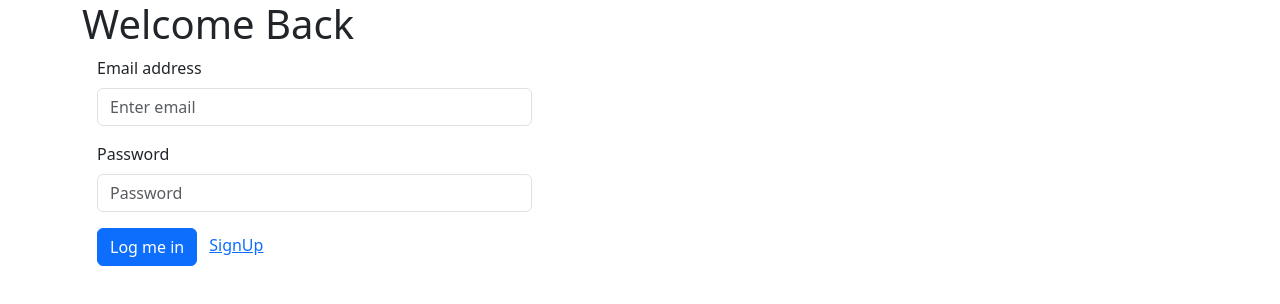
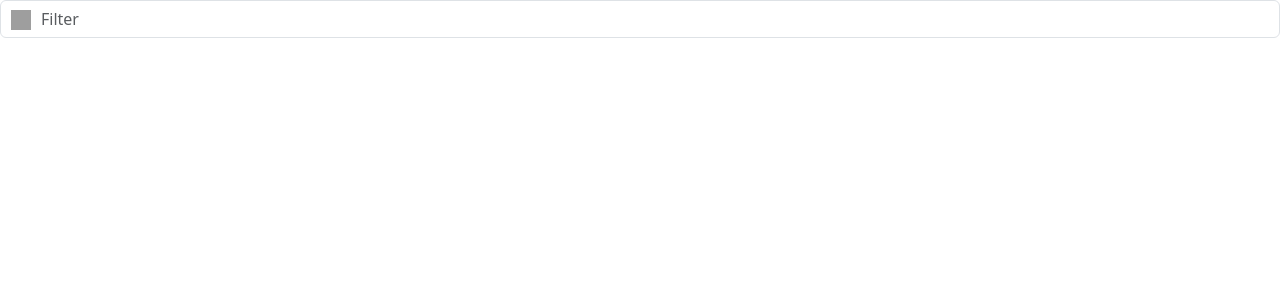
Before and after one commit to DorinMickel/DorinMickel.github.io, a React (Create React App) app: page /#/tenants in a window 1280 px wide. Before the commit this address led to /#/login. Shown: the top 304 px of the page. Built offline with nearby package versions, Linux system fonts and the light colour scheme; grey boxes are pictures that could not be loaded.

Commit message:
create tenants filter input & change css file name

```diff
--- a/src/pages/Login.js
+++ b/src/pages/Login.js
@@ -1,7 +1,7 @@
 import React from 'react';
 import { Alert, Button, Col, Container, Form } from 'react-bootstrap';
 import { Link } from 'react-router-dom';
-import './login-signup.css'
+import './pages.css'
 
 class Login extends React.Component {
     constructor(props){
--- a/src/pages/Signup.js
+++ b/src/pages/Signup.js
@@ -2,7 +2,7 @@ import React from 'react';
 import { Alert, Button, Col, Container, Form } from 'react-bootstrap';
 import { Link } from 'react-router-dom';
 import { v4 as uuidv4 } from 'uuid';
-import './login-signup.css'
+import './pages.css'
 
 class Signup extends React.Component {
     constructor(props){
--- a/src/pages/Tenants.js
+++ b/src/pages/Tenants.js
@@ -1,5 +1,6 @@
 import React from 'react';
 import { Form } from 'react-bootstrap';
+import './pages.css'
 
 class Tenants extends React.Component{
     constructor(props){
@@ -8,10 +9,9 @@ class Tenants extends React.Component{
     render(){
         return(
             <div>
-                <Form>
-                    <Form.Group controlId="formBasicEmail">
-                        <Form.Control className="search-input" type="text" placeholder="Filter" />
-                    </Form.Group>
+                <Form className="tenant-filter-box">
+                    <button className="tenant-filter-button"><img src="https://www.kindacode.com/wp-content/uploads/2020/12/search.png"/></button>
+                    <Form.Control className="tenant-search-input" type="text" placeholder="Filter"/>
                 </Form>
             </div>
         )
--- a/src/pages/login-signup.css
+++ /dev/null
@@ -1,3 +0,0 @@
-.login-linkToSignup, .signup-linkToLogin {
-    margin-left: 12px;
-}
--- /dev/null
+++ b/src/pages/pages.css
@@ -0,0 +1,24 @@
+.login-linkToSignup, .signup-linkToLogin {
+    margin-left: 12px;
+}
+
+.tenant-search-input{
+    padding-left: 40px;
+
+}
+
+
+.tenant-filter-button{
+    background: transparent;
+    border: none;
+    outline: none;
+    width: 25px;
+    height: 25px;
+    position: absolute;
+    margin: 5px;
+}
+
+.tenant-filter-button img{
+    width: 20px;
+    height: 20px;
+}
```
